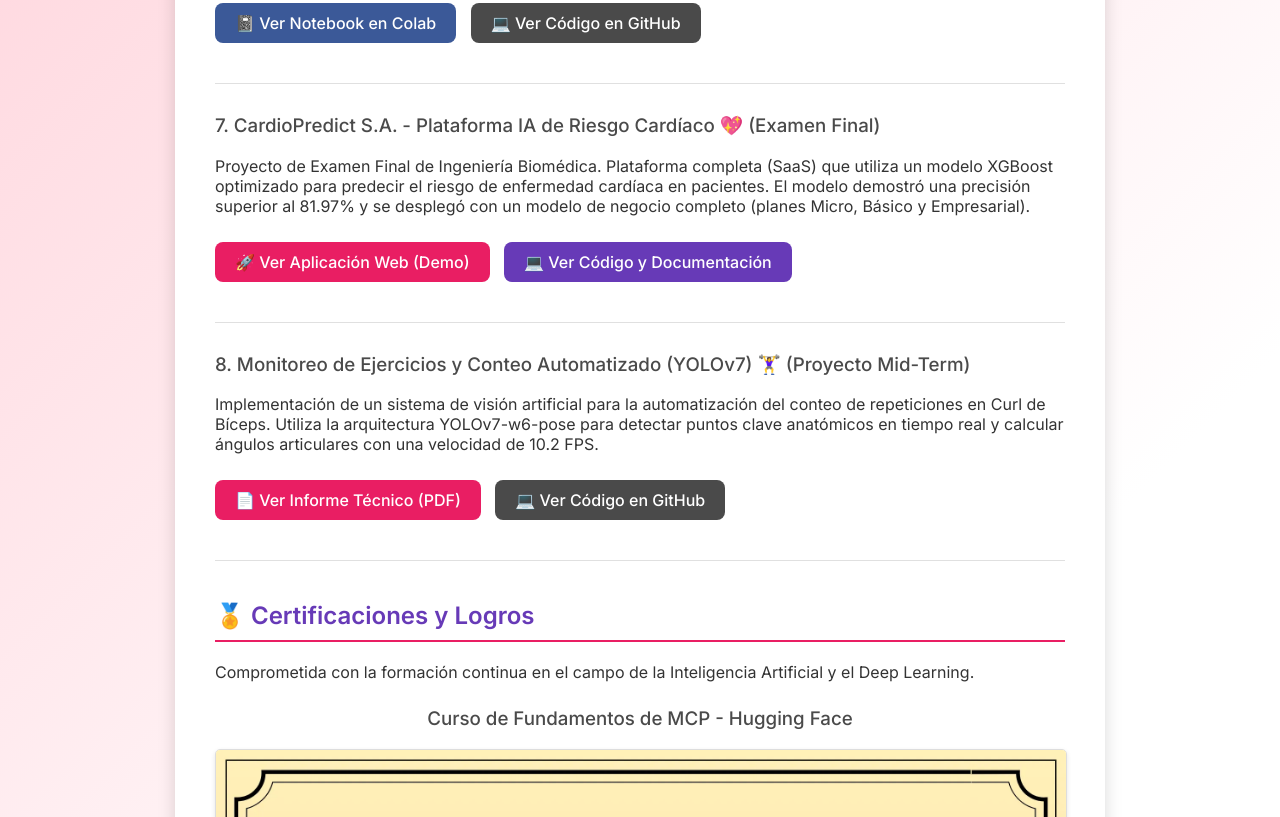
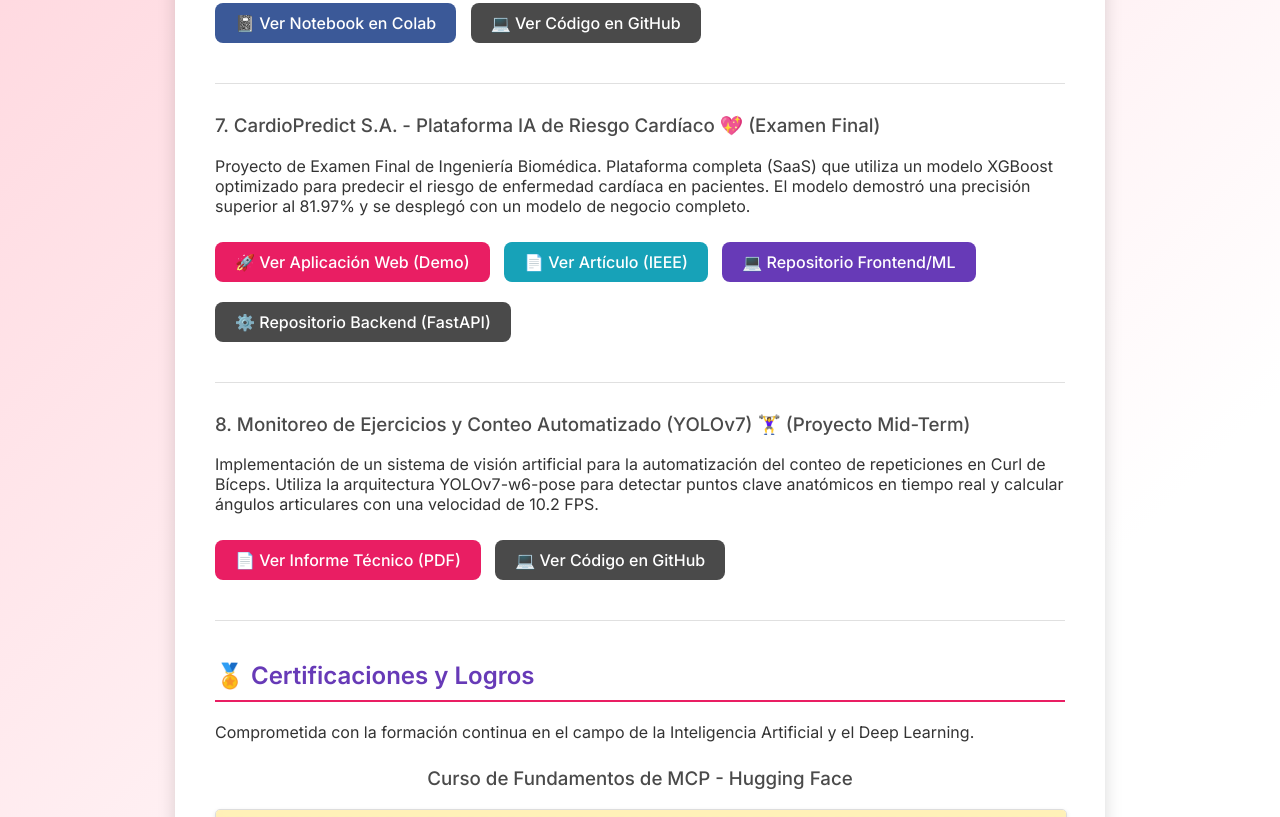
Before and after one commit to alanysmichelle812-commits/alanysmichelle812-commits.github.io, a plain HTML site: page index.html in a window 1280 px wide. Shown: the part 1763-2580 px from the top of the page. Drawn offline with Linux system fonts and the light colour scheme.

Commit message:
Update index.html

```diff
--- a/index.html
+++ b/index.html
@@ -186,15 +186,23 @@
 
         <h3>7. CardioPredict S.A. - Plataforma IA de Riesgo Cardíaco 💖 (Examen Final)</h3>
         <p>
-            Proyecto de Examen Final de Ingeniería Biomédica. Plataforma completa (SaaS) que utiliza un modelo XGBoost optimizado para predecir el riesgo de enfermedad cardíaca en pacientes. El modelo demostró una precisión superior al 81.97% y se desplegó con un modelo de negocio completo (planes Micro, Básico y Empresarial).
+            Proyecto de Examen Final de Ingeniería Biomédica. Plataforma completa (SaaS) que utiliza un modelo XGBoost optimizado para predecir el riesgo de enfermedad cardíaca en pacientes. El modelo demostró una precisión superior al 81.97% y se desplegó con un modelo de negocio completo.
         </p>
 
         <a href="https://cardiopredictia-8lbcpmlbjfcetiyzrxuhqf.streamlit.app/" target="_blank" class="project-link" style="background-color: #e91e63;">
             🚀 Ver Aplicación Web (Demo)
         </a>
 
+        <a href="https://github.com/alanysmichelle812-commits/CardioPredict_IA/blob/main/CardioPredict_IEEE_Final.pdf" target="_blank" class="project-link" style="background-color: #17a2b8;">
+            📄 Ver Artículo (IEEE)
+        </a>
+
         <a href="https://github.com/alanysmichelle812-commits/CardioPredict_IA" target="_blank" class="project-link" style="background-color: #673ab7;">
-            💻 Ver Código y Documentación
+            💻 Repositorio Frontend/ML
+        </a>
+
+        <a href="https://github.com/adrianprojects99/CardioPredict_FastAPI" target="_blank" class="project-link" style="background-color: #4a4a4a;">
+            ⚙️ Repositorio Backend (FastAPI)
         </a>
 
         <hr>
@@ -229,7 +237,7 @@
             <li>Machine Learning: Scikit-learn, Random Forest, Regresión, Clasificación, Clustering (K-Means).</li>
             <li>Deep Learning: Implementación de YOLOv8, YOLOv7 (Pose Estimation), Transfer Learning (MobileNetV2).</li>
             <li>Análisis de Datos: Python, Pandas, NumPy, EDA, XGBoost.</li>
-            <li>Desarrollo: Streamlit, GitHub Pages, HTML, CSS.</li>
+            <li>Desarrollo: Streamlit, FastAPI, GitHub Pages, HTML, CSS.</li>
         </ul>
 
         <h2> Contacto</h2>
```
